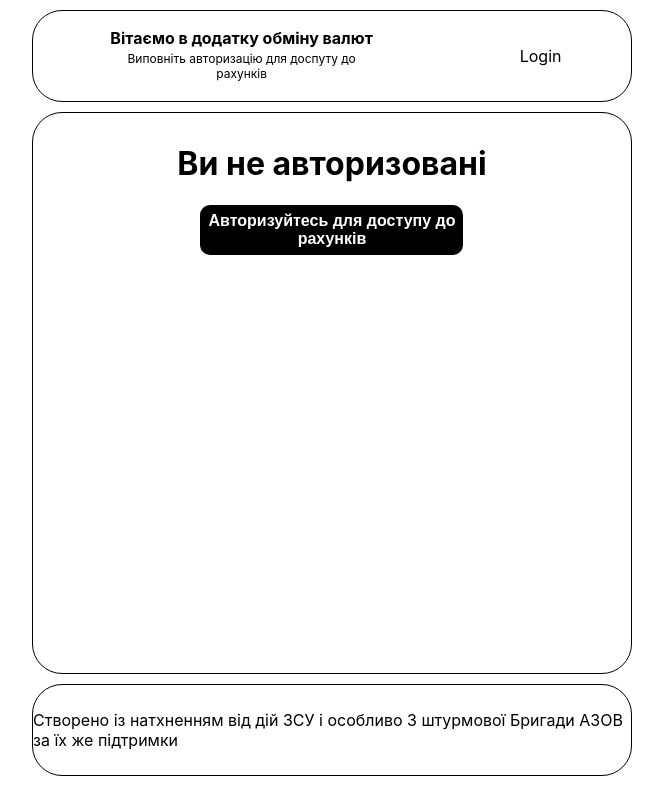
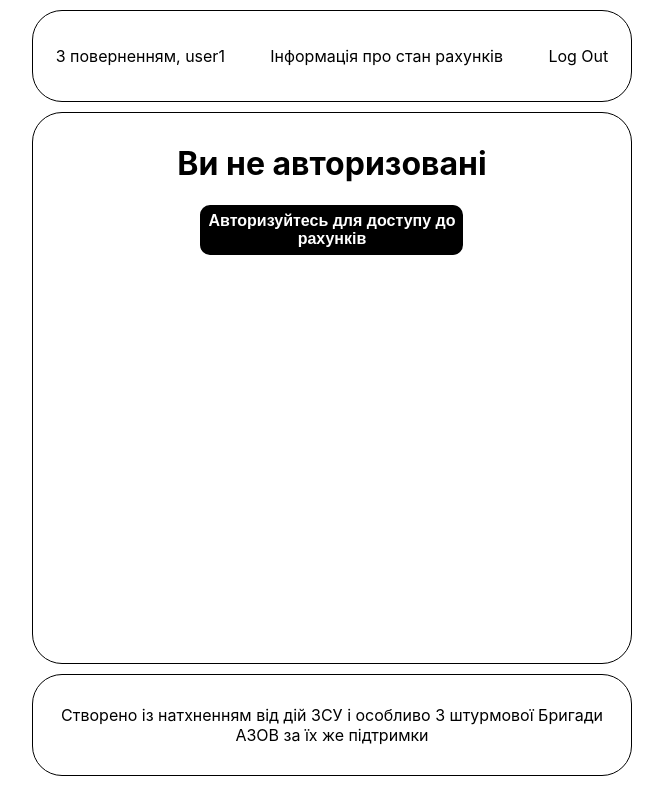
Before and after one commit to OAntonov1985/money_exchange, a React (Create React App) app: page /error in a window 1280 px wide. Shown: the whole page, without its empty margins (308-971 px from the left). Built offline with nearby package versions, Linux system fonts and the light colour scheme.

Commit message:
update final version

```diff
--- a/package.json
+++ b/package.json
@@ -7,8 +7,10 @@
     "@testing-library/jest-dom": "^5.17.0",
     "@testing-library/react": "^13.4.0",
     "@testing-library/user-event": "^13.5.0",
+    "axios": "^1.5.0",
     "react": "^18.2.0",
     "react-dom": "^18.2.0",
+    "react-modal": "^3.16.1",
     "react-redux": "^8.1.2",
     "react-router-dom": "^6.15.0",
     "react-scripts": "5.0.1",
--- a/src/components/App/App.js
+++ b/src/components/App/App.js
@@ -12,7 +12,18 @@ import ErrorBoundary from '../ErrorBoundary/ErrorBoundary';
 
 
 function App() {
-  const [userAuthorized, setUserAuthorized] = useState({}) // чи авторизований юзер
+  const [userAuthorized, setUserAuthorized] = useState([{
+    "username": "user1",
+    "email": "user1@example.com",
+    "password": "password1",
+    "tel": "+1234567890",
+    "money": {
+      "USD": 10012.36,
+      "EUR": 877.15,
+      "GBP": 750.00,
+      "JPY": 12099.03
+    }
+  }]) // чи авторизований юзер
 
 
   const setUserDataHandler = (data) => {
--- a/src/components/Footer/footer.css
+++ b/src/components/Footer/footer.css
@@ -6,5 +6,6 @@
     min-height: 70px;
     align-items: center;
     border-radius: 30px;
-    padding: 10px 0;
+    padding: 15px;
+    text-align: center;
 }
--- a/src/components/ModalWindow/ModalWindow.js
+++ b/src/components/ModalWindow/ModalWindow.js
@@ -13,22 +13,6 @@ function ModalWindow(props) {
     const [selectedCurrency, setSelectedCurrency] = useState('');
 
 
-    // let [sumbolsOfValues, setSumbolsOfValues] = useState(sumbols);
-
-    // function findAnotherСurrency(event) {
-    //     let string = event.target.value
-    //     console.log(string.toUpperCase())
-    //     // setIsModalOpen(true)
-    // }
-
-    // function catchNameOfСurrency(event) {
-    //     console.log(event.target.textContent)
-    //     setBuyUserMoney(event.target.textContent)
-    //     setIsModalOpen(false)
-    // }
-
-
-
     useEffect(() => {
         axios.get('https://openexchangerates.org/api/currencies.json')
             .then((response) => {
@@ -36,35 +20,28 @@ function ModalWindow(props) {
                 setInitialValueOfArray(entries);
             })
             .catch((error) => {
-                console.error('Ошибка при запросе:', error);
+                alert('Помилка при запиті на сервер:', error);
             });
-    }, []);
+    }, [isModalOpen]);
 
 
-
-
-
-
-
-
-    let filteredResults;
-
-
-    const handleSearchChange = (event) => {
+    function handleSearchChange(event) {
         setSelectedCurrency(event.target.value);
-        filteredResults = initialValueOfArray.filter(([abbreviation]) =>
+        const filteredResults = initialValueOfArray.filter(([abbreviation]) =>
             abbreviation.toLowerCase().includes(selectedCurrency.toLowerCase())
         );
-        setInitialValueOfArray(filteredResults)
+        setInitialValueOfArray(filteredResults);
     };
 
 
     function catchNameOfСurrency(abbreviation) {
         setBuyUserMoney(abbreviation);
         setIsModalOpen(false);
-        setDisplaySing('none')
+        setDisplaySing('none');
+        setSelectedCurrency('');
         input1.current.value = '';
         input2.current.value = '';
+
         for (let key in userAuthorized[0].money) {
             if (key === abbreviation) {
                 setStartBalanseInWalletRow2(userAuthorized[0].money[key]);
```
Also changed, not shown: Readme(що зробив а що ні).txt (added), 2 other files (tests, documents, lock files or other folders).
